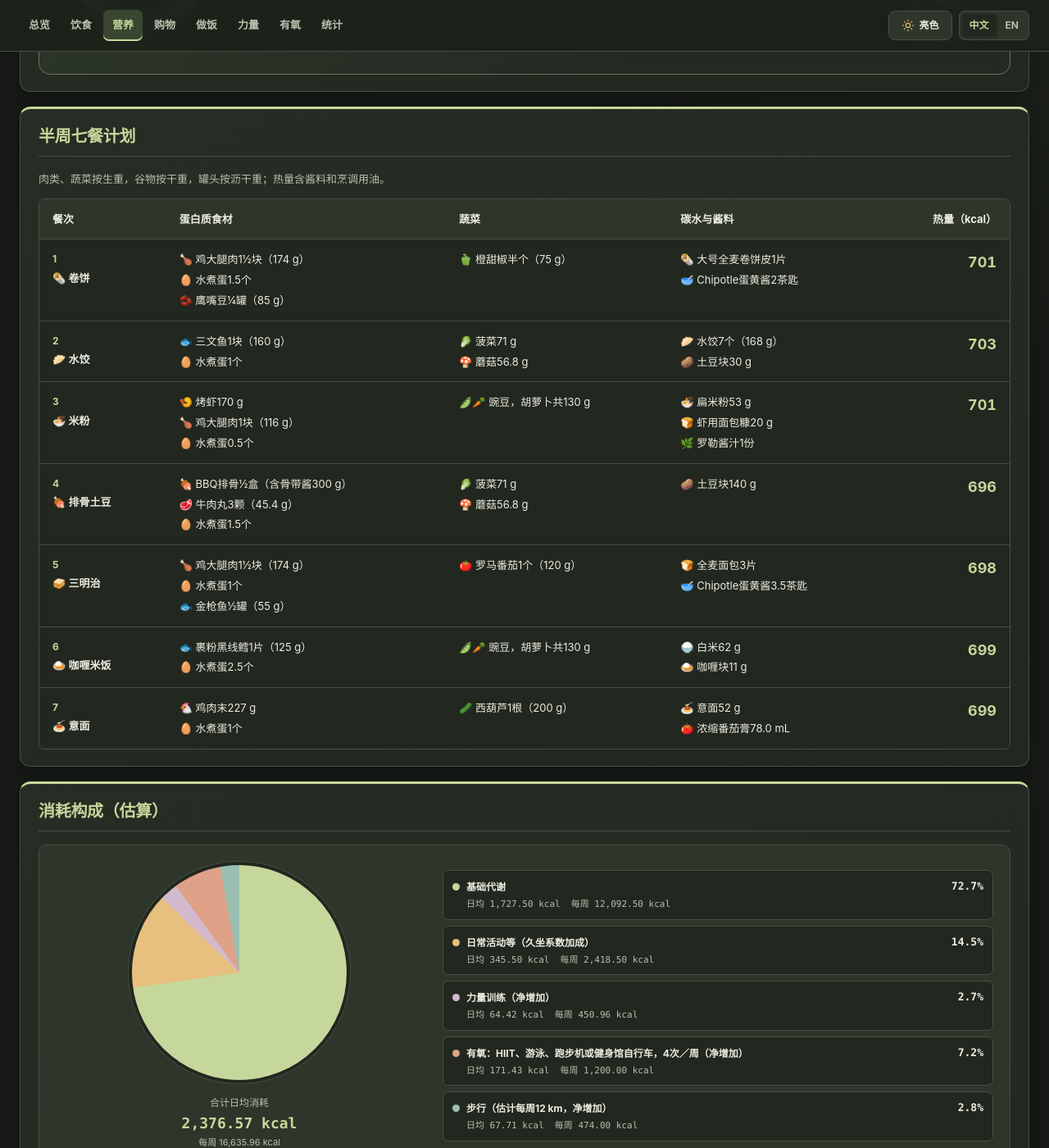
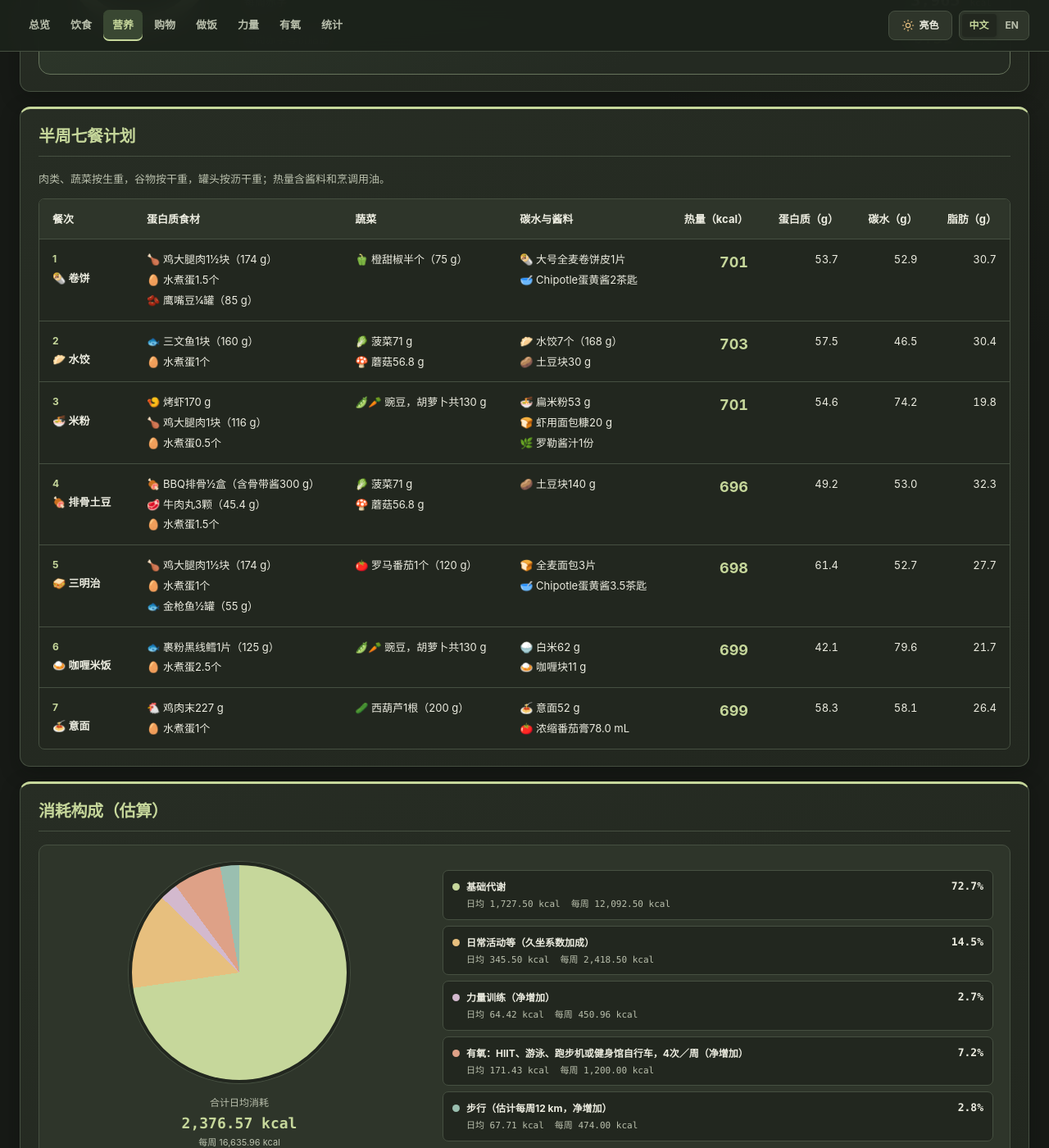
Before and after one commit to yunhaixiang/fitness, a Jekyll site: the page built from stats.md, in a window 1280 px wide and 1400 px high, scrolled down 465 px. Shown: the whole window at 82% size. Built offline with Jekyll 4.4.1, drawn with Linux system fonts in a browser that asks for light colours.

Commit message:
Show protein carbs and fat in the seven-meal nutrition table

```diff
--- a/_includes/nutrition-meal-summary.html
+++ b/_includes/nutrition-meal-summary.html
@@ -1,7 +1,7 @@
 <p class="meal-summary-note" data-en="Meat and vegetables: raw weight. Grains: dry weight. Canned foods: drained weight. Calories include sauces and cooking oil.">肉类、蔬菜按生重，谷物按干重，罐头按沥干重；热量含酱料和烹调用油。</p>
 <div class="table-wrap meal-summary-scroll" tabindex="0" role="region" aria-label="半周七餐计划">
 <table class="meal-summary-table">
-<thead><tr><th scope="col" data-en="Meal">餐次</th><th scope="col" data-en="Protein Foods">蛋白质食材</th><th scope="col" data-en="Vegetables">蔬菜</th><th scope="col" data-en="Carbs and Sauces">碳水与酱料</th><th scope="col" data-en="Calories (kcal)">热量（kcal）</th></tr></thead>
+<thead><tr><th scope="col" data-en="Meal">餐次</th><th scope="col" data-en="Protein Foods">蛋白质食材</th><th scope="col" data-en="Vegetables">蔬菜</th><th scope="col" data-en="Carbs and Sauces">碳水与酱料</th><th scope="col" class="meal-summary-numeric" data-en="Calories (kcal)">热量（kcal）</th><th scope="col" class="meal-summary-numeric" data-en="Protein (g)">蛋白质（g）</th><th scope="col" class="meal-summary-numeric" data-en="Carbs (g)">碳水（g）</th><th scope="col" class="meal-summary-numeric" data-en="Fat (g)">脂肪（g）</th></tr></thead>
 <tbody>
 {% for key in site.data.nutrition_basis.mealKeys %}
 {% assign portion = site.data.nutrition_basis.recipes[forloop.index0] %}
@@ -44,6 +44,9 @@
 <td><div data-en="🍝 Spaghetti {{ portion.pasta | times: 85 | round: 0 }} g">🍝 意面{{ portion.pasta | times: 85 | round: 0 }} g</div><div data-en="🍅 Unico Tomato Paste {{ portion.sauce | times: 125 | round: 1 }} mL">🍅 浓缩番茄膏{{ portion.sauce | times: 125 | round: 1 }} mL</div></td>
 {% endcase %}
 <td class="meal-summary-calories">{{ site.data.meal_nutrition.meals[key].kcal }}</td>
+<td class="meal-summary-numeric">{{ site.data.meal_nutrition.meals[key].protein }}</td>
+<td class="meal-summary-numeric">{{ site.data.meal_nutrition.meals[key].carbs }}</td>
+<td class="meal-summary-numeric">{{ site.data.meal_nutrition.meals[key].fat }}</td>
 </tr>
 {% endfor %}
 </tbody></table>
--- a/assets/site.css
+++ b/assets/site.css
@@ -687,7 +687,7 @@ html[data-theme=light] .cooking-guide-primary{color:#fff}
 .meal-summary-note{color:var(--muted);font-size:13px;line-height:1.6;margin:0 0 12px}
 .meal-summary-scroll{margin-bottom:0;overscroll-behavior-x:contain}
 .meal-summary-scroll:focus-visible{outline:2px solid var(--accent);outline-offset:3px}
-.meal-summary-table{width:100%;min-width:800px;border-collapse:collapse;font-size:13px;line-height:1.6}
+.meal-summary-table{width:100%;min-width:1080px;border-collapse:collapse;font-size:13px;line-height:1.6}
 .meal-summary-table th,.meal-summary-table td{padding:14px 16px;text-align:left;vertical-align:top;border-bottom:1px solid var(--line)}
 .meal-summary-table thead th{background:var(--soft);font-weight:700;white-space:nowrap}
 .meal-summary-table tbody th{min-width:110px;font-weight:600}
@@ -696,7 +696,7 @@ html[data-theme=light] .cooking-guide-primary{color:#fff}
 .meal-summary-table td>div+div{margin-top:4px}
 .meal-summary-number{display:block;color:var(--accent);font-size:12px;font-weight:700;margin-bottom:3px}
 .meal-summary-table .meal-summary-calories{font-size:18px;font-weight:700;color:var(--accent);text-align:right;white-space:nowrap;font-variant-numeric:tabular-nums}
-.meal-summary-table thead th:last-child{text-align:right}
+.meal-summary-table .meal-summary-numeric{text-align:right;white-space:nowrap;font-variant-numeric:tabular-nums}
 
 /* Decorative food cues keep bilingual step titles easy to scan. */
 .cooking-step-emoji{display:inline-block;margin-inline-end:.4em;font-size:1.1em;line-height:1;vertical-align:baseline}
```
